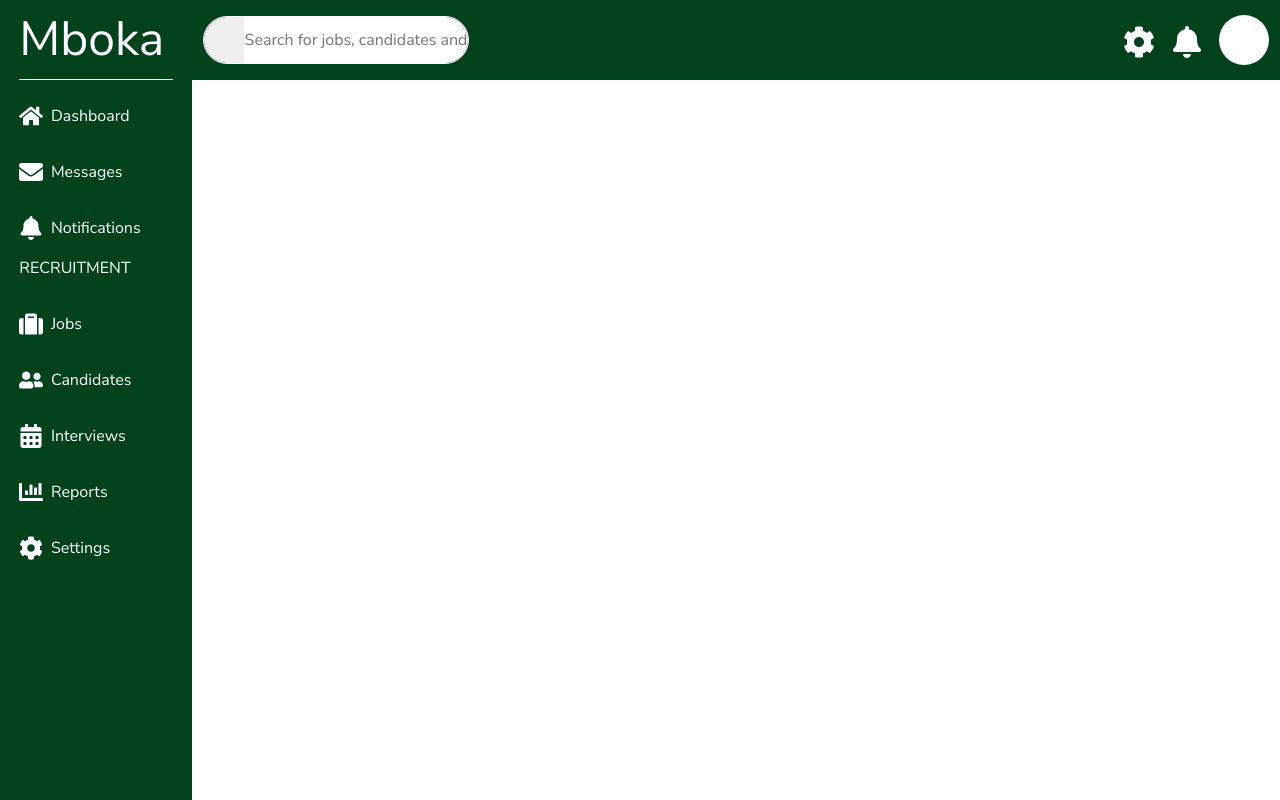
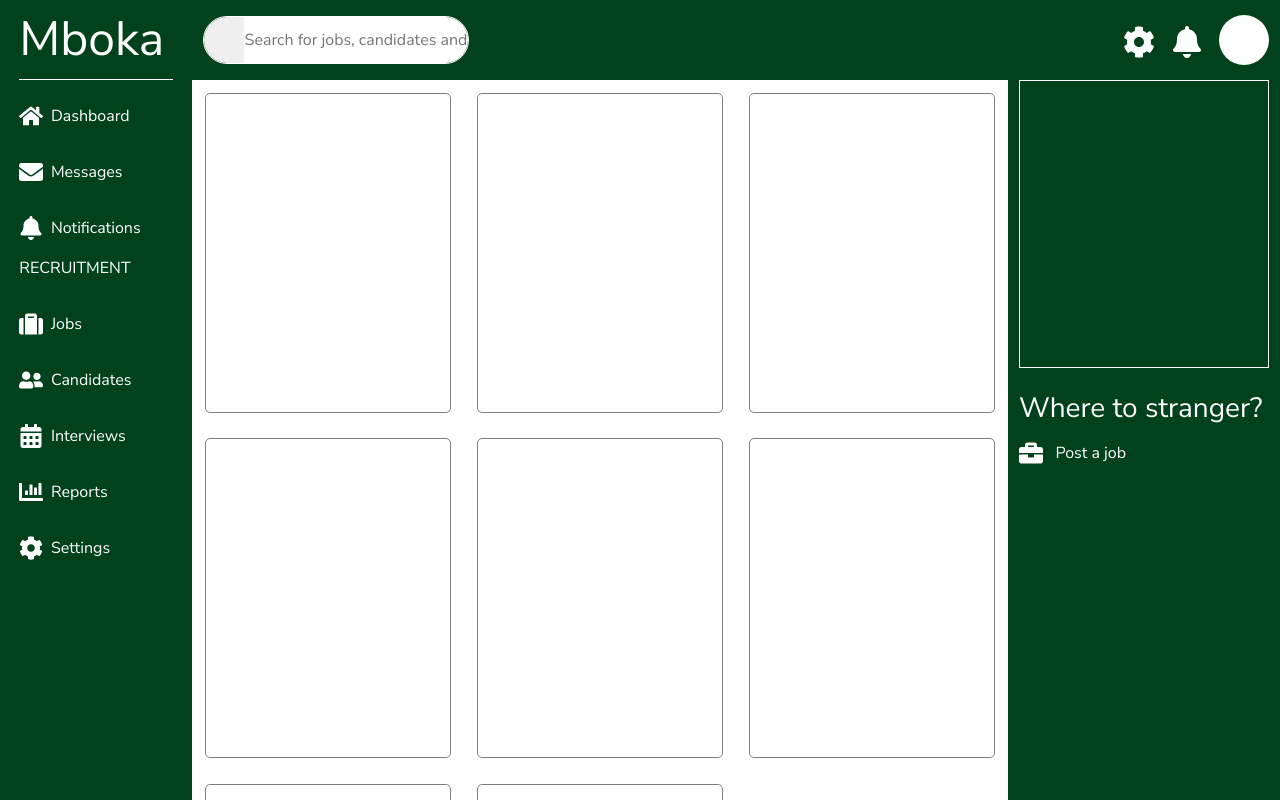
Before and after one commit to MokuaEnock/mboka, a React (Vite) app: page /recruiter/jobs in a window 1280 px wide. Built offline with nearby package versions, Linux system fonts and the light colour scheme; a small style sheet from the web is missing.

Commit message:
create structire of jobs component

```diff
--- a/src/Pages/recruiter/jobs/jobs.css
+++ b/src/Pages/recruiter/jobs/jobs.css
@@ -0,0 +1,68 @@
+#recruiter-jobs {
+  display: flex;
+  flex-direction: row;
+  align-items: center;
+  justify-content: space-between;
+  padding: 0;
+}
+
+#recruiter-jobs > * {
+  height: 100%;
+}
+
+#recruiter-jobs > aside {
+  background-color: var(--primary);
+  width: 25%;
+}
+
+#recruiter-jobs > div {
+  width: 75%;
+  display: grid;
+  grid-template-columns: repeat(3, 1fr);
+  overflow-y: scroll;
+}
+
+.jobs-card {
+  border: thin solid grey;
+  height: 40vh;
+  margin: 1vw;
+  border-radius: 5px;
+}
+
+#recruiter-jobs-aside {
+  padding-left: 1%;
+  padding-right: 1%;
+  display: flex;
+  flex-direction: column;
+  align-items: center;
+  justify-content: flex-start;
+}
+
+#recruiter-jobs-aside > * {
+  width: 100%;
+  margin-bottom: 1%;
+  color: white;
+}
+
+#recruiter-jobs-aside > div {
+  border: thin solid white;
+  height: 40%;
+  margin-bottom: 3vh;
+}
+
+#recruiter-jobs-aside > a {
+  height: 7%;
+  font-size: 1rem;
+  display: flex;
+  flex-direction: row;
+  align-items: center;
+  justify-content: flex-start;
+}
+
+#recruiter-jobs-aside > a > * {
+  margin-right: 5%;
+}
+
+#recruiter-jobs-aside > a > :first-child {
+  font-size: 1.5rem;
+}
--- a/src/Pages/recruiter/jobs/jobs.jsx
+++ b/src/Pages/recruiter/jobs/jobs.jsx
@@ -1,7 +1,10 @@
 import "./jobs.css";
+
+import { FaBriefcase } from "react-icons/fa";
 
 import RecruiterHeader from "../../../Components/recruiter/header/header";
 import RecruiterAside from "../../../Components/recruiter/navigation/navigation";
+import { Link } from "react-router-dom";
 
 export default function RecruiterJobs() {
   return (
@@ -10,8 +13,25 @@ export default function RecruiterJobs() {
       <section className="recruiter-container">
         <RecruiterHeader />
         <section id="recruiter-jobs" className="recruiter-cont">
-          <div></div>
-          <aside></aside>
+          <div>
+            <Link to="" className="jobs-card"></Link>
+            <Link to="" className="jobs-card"></Link>
+            <Link to="" className="jobs-card"></Link>
+            <Link to="" className="jobs-card"></Link>
+            <Link to="" className="jobs-card"></Link>
+            <Link to="" className="jobs-card"></Link>
+            <Link to="" className="jobs-card"></Link>
+            <Link to="" className="jobs-card"></Link>
+
+          </div>
+          <aside id="recruiter-jobs-aside">
+            <div></div>
+            <h3>Where to stranger?</h3>
+            <Link to="/recruiter/job/new">
+              <FaBriefcase />
+              Post a job
+            </Link>
+          </aside>
         </section>
       </section>
     </main>
```
